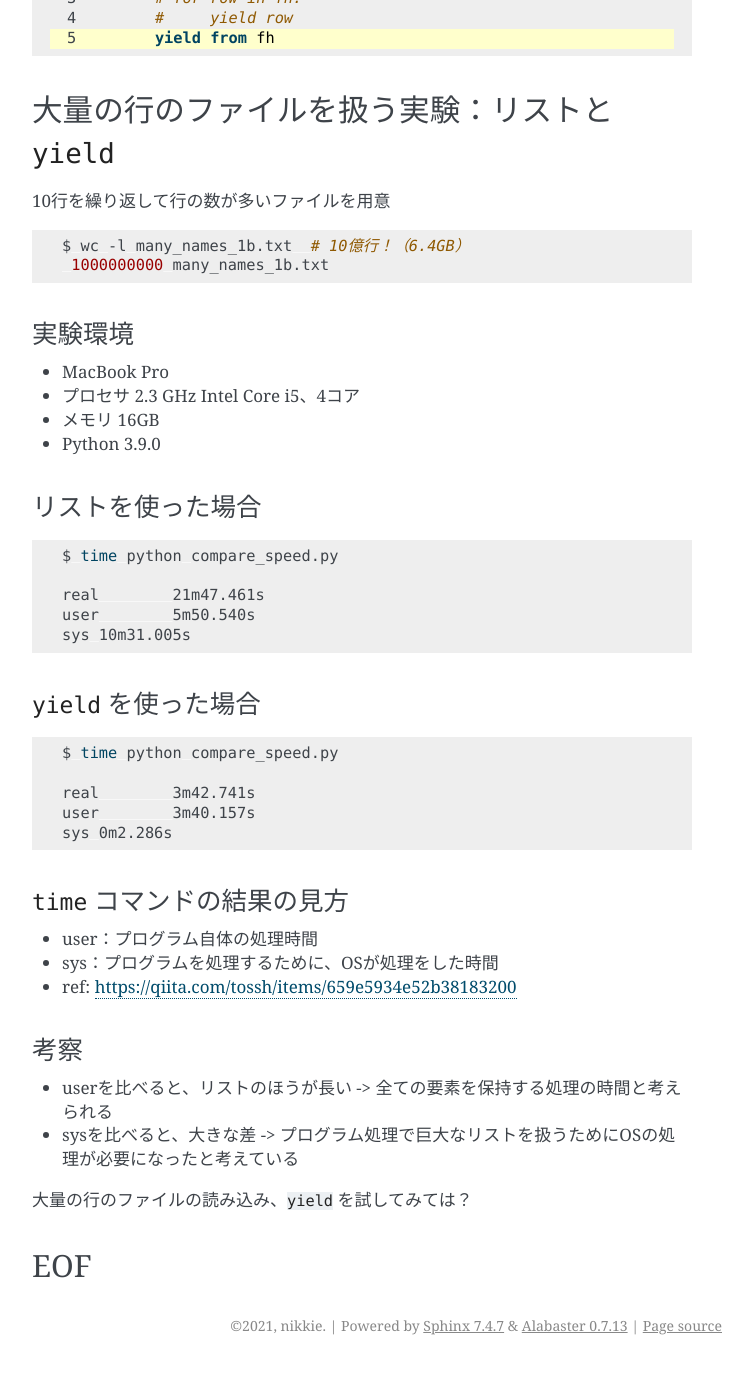
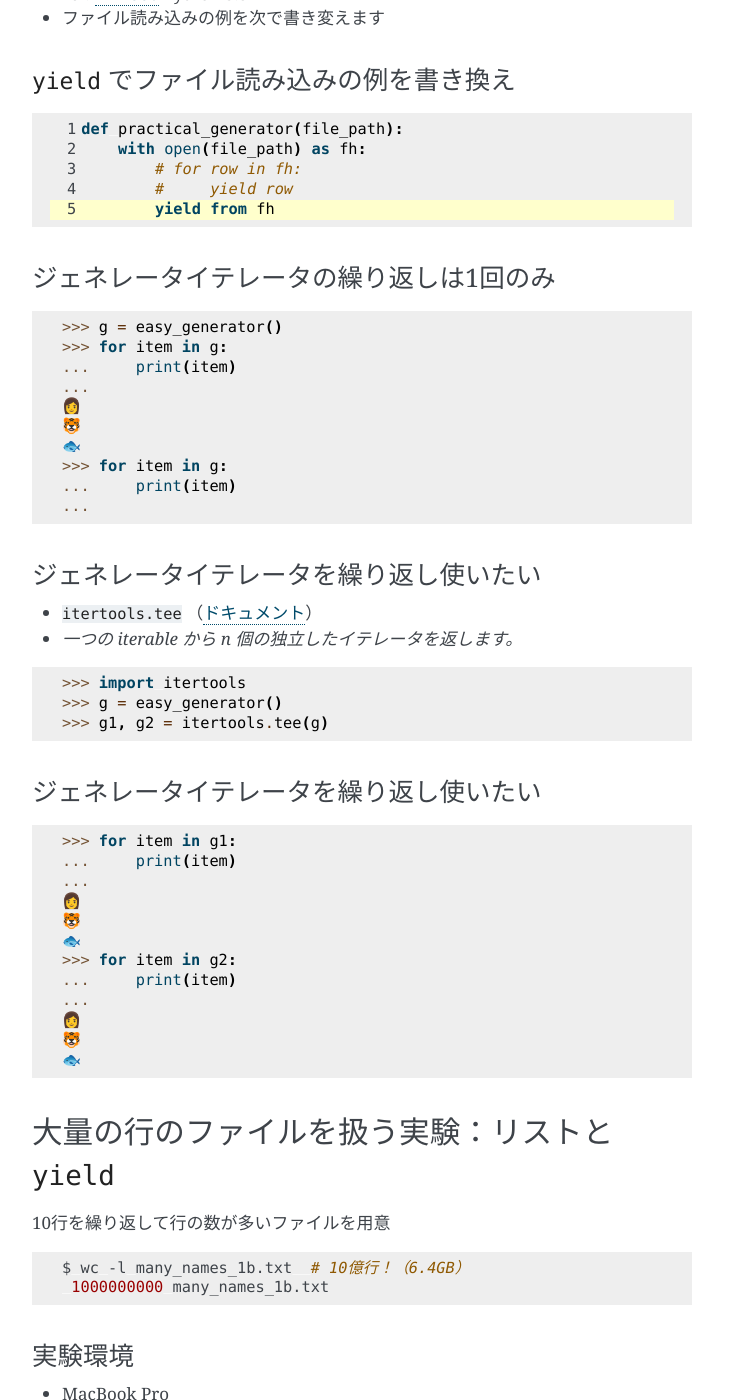
Before and after one commit to ftnext/2021_slides, a Sphinx documentation site: the page built from source/rakus_Feb_pythontips/about_yield.rst, in a window 1280 px wide and 1400 px high, scrolled down 8507 px. Shown: the whole window, without its empty margins (388-1141 px from the left). Built offline with Sphinx 7.4.7, drawn with Linux system fonts in a browser that asks for light colours; before the commit the page ends 9872 px from its top, so only the background shows below that; some of the changed text lies outside the part shown.

Commit message:
[feat] Add Appendix and tweak style

```diff
--- a/source/rakus_Feb_pythontips/about_yield.rst
+++ b/source/rakus_Feb_pythontips/about_yield.rst
@@ -17,10 +20,10 @@
 お前、誰よ
 ============================================================
 
-* 我が名は「にっきー」（Twitter `@ftnext <https://twitter.com/ftnext>`_ / GitHub `@ftnext <https://github.com/ftnext>`_）
+* 我が名は **にっきー** （:raw-html:`<i class="fab fa-twitter"></i>` `@ftnext <https://twitter.com/ftnext>`_ / :raw-html:`<i class="fab fa-github"></i>` `@ftnext <https://github.com/ftnext>`_）
 * Python歴3年。データサイエンティストなう
 * Love anime!!（＠　🎺🎷🔥　🌈　🏔🏕　👩‍🎨🐯🐟）
-* tips: Python界隈では **自己紹介のエイリアス** が「お前、誰よ」（`ルーツ <https://www.ianlewis.org/jp/pycon-mini-jp>`_）
+* **tips**: Python界隈では *自己紹介のエイリアス* が「お前、誰よ」（`ルーツ <https://www.ianlewis.org/jp/pycon-mini-jp>`_）
 
 お前、誰よ × tips
 ------------------------------------------------
@@ -45,7 +48,7 @@ Python Tipsと聞いて、浮かんだネタの1つが ``yield`` でした
 ``yield`` について
 ============================================================
 
-* ``yield`` とは 👈
+* ``yield`` **とは**
 * ``yield`` よき
 * ``yield`` こんなことまで
 * ``yield`` 別の使い方（Appendix）
@@ -258,7 +261,7 @@ tips: ``StopIteration`` 例外は繰り返しの仕組みに関係（`PyCon JP 2
 
 * ``yield`` とは
 * ``yield`` よき
-* ``yield`` こんなことまで 👈
+* ``yield`` **こんなことまで**
 * ``yield`` 別の使い方（Appendix）
 
 別の再開方法
@@ -303,7 +306,18 @@ tips: ``StopIteration`` 例外は繰り返しの仕組みに関係（`PyCon JP 2
     >>> g.send(None)  # 開始するときはNoneを送る（next(g)でも開始）
     '🐯'
 
-``value`` の初期値 🐯 が返った
+.. code-block:: python
+    :linenos:
+    :emphasize-lines: 2,4
+
+    def send_example_generator():
+        value = "🐯"
+        while True:
+            value = yield value  # 初期値 🐯 が返った
+            if not value:
+                break
+            else:
+                value = "🐟"
 
 ``send`` メソッド
 ------------------------------------------------
@@ -371,7 +385,8 @@ tips: ``StopIteration`` 例外は繰り返しの仕組みに関係（`PyCon JP 2
 ------------------------------------------------
 
 * Python界隈では **自己紹介のエイリアス** が「お前、誰よ」
-* ``StopIteration`` 例外は繰り返しの仕組みに関係
+* 第2水曜 `みんなのPython勉強会 <https://startpython.connpass.com/>`_ ・`PyCon JP アーカイブ <https://www.youtube.com/user/PyConJP/playlists>`_
+* ``StopIteration`` 例外は **繰り返しの仕組み** に関係
 * コンテキストマネージャ＝ ``with`` と一緒に使えるオブジェクト
 
 ご清聴ありがとうございました
@@ -419,13 +434,13 @@ Appendix：``yield`` について
 * ``yield`` とは
 * ``yield`` よき
 * ``yield`` こんなことまで
-* ``yield`` 別の使い方 👈
+* ``yield`` **別の使い方**
 
 ジェネレータを ``with`` と一緒に使える
 ------------------------------------------------
 
 * ``contextlib.contextmanager`` デコレータをジェネレータに付ける（`ドキュメント <https://docs.python.org/ja/3/library/contextlib.html#contextlib.contextmanager>`_）
-* tips: コンテキストマネージャ＝ ``with`` と一緒に使える（`用語集 <https://docs.python.org/ja/3/glossary.html#term-context-manager>`_）
+* **tips**: コンテキストマネージャ＝ ``with`` と一緒に使える（`用語集 <https://docs.python.org/ja/3/glossary.html#term-context-manager>`_）
 
 コンテキストマネージャになったジェネレータ
 ------------------------------------------------
@@ -477,6 +492,52 @@ Appendix：``yield`` について
             #     yield row
             yield from fh
 
+ジェネレータイテレータの繰り返しは1回のみ
+------------------------------------------------
+
+.. code-block:: python
+
+    >>> g = easy_generator()
+    >>> for item in g:
+    ...     print(item)
+    ...
+    👩
+    🐯
+    🐟
+    >>> for item in g:
+    ...     print(item)
+    ...
+
+ジェネレータイテレータを繰り返し使いたい
+------------------------------------------------
+
+* ``itertools.tee`` （`ドキュメント <https://docs.python.org/ja/3/library/itertools.html#itertools.tee>`_）
+* *一つの iterable から n 個の独立したイテレータを返します。*
+
+.. code-block:: python
+
+    >>> import itertools
+    >>> g = easy_generator()
+    >>> g1, g2 = itertools.tee(g)
+
+ジェネレータイテレータを繰り返し使いたい
+------------------------------------------------
+
+.. code-block:: python
+
+    >>> for item in g1:
+    ...     print(item)
+    ...
+    👩
+    🐯
+    🐟
+    >>> for item in g2:
+    ...     print(item)
+    ...
+    👩
+    🐯
+    🐟
+
 大量の行のファイルを扱う実験：リストと ``yield``
 ============================================================
 
@@ -527,8 +588,8 @@ Appendix：``yield`` について
 考察
 ------------------------------------------------
 
-* userを比べると、リストのほうが長い -> 全ての要素を保持する処理の時間と考えられる
-* sysを比べると、大きな差 -> プログラム処理で巨大なリストを扱うためにOSの処理が必要になったと考えている
+* **user** を比べると、リストのほうが長い -> 全ての要素を保持する処理の時間と考えられる
+* **sys** を比べると、大きな差 -> プログラム処理で巨大なリストを扱うためにOSの処理が必要になったと考えている
 
 大量の行のファイルの読み込み、``yield`` を試してみては？
 
```
Also changed, not shown: other parts of source/rakus_Feb_pythontips/about_yield.rst (+6 -3 lines).
